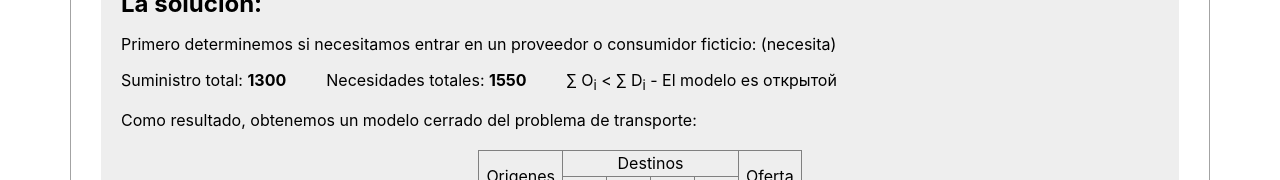
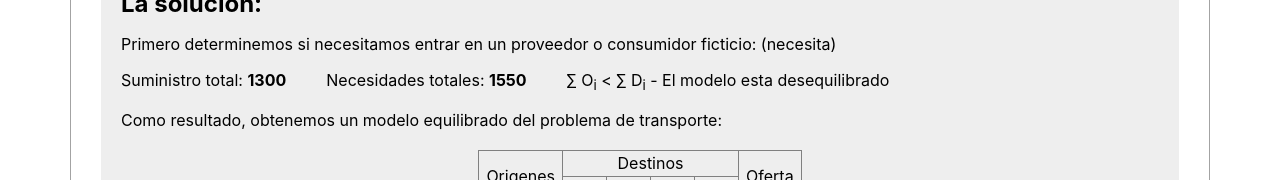
Before and after one commit to AlexJCM/transportation-problem, a React (Create React App) app: page / in a window 1280 px wide. Shown: the part 422-602 px from the top of the page. Built offline with nearby package versions, Linux system fonts and the light colour scheme.

Commit message:
Equilibrado

```diff
--- a/src/components/solve.jsx
+++ b/src/components/solve.jsx
@@ -35,12 +35,12 @@ const Solve = props => {
             : storageVolume < needsVolume
             ? "<"
             : "="}{" "}
-          &sum; D<sub>i</sub> - El modelo es{" "}
-          {storageVolume !== needsVolume ? "от" : "за"}крытой
+          &sum; D<sub>i</sub> - El modelo esta{" "}
+          {storageVolume !== needsVolume ? "desequilibrado" : "equilibrado"}
         </p>
       </div>
       <p>
-        Como resultado, obtenemos un modelo cerrado del problema de transporte:{" "}
+        Como resultado, obtenemos un modelo equilibrado del problema de transporte:{" "}
       </p>
       {closedMatrix && (
         <OutTable
```
